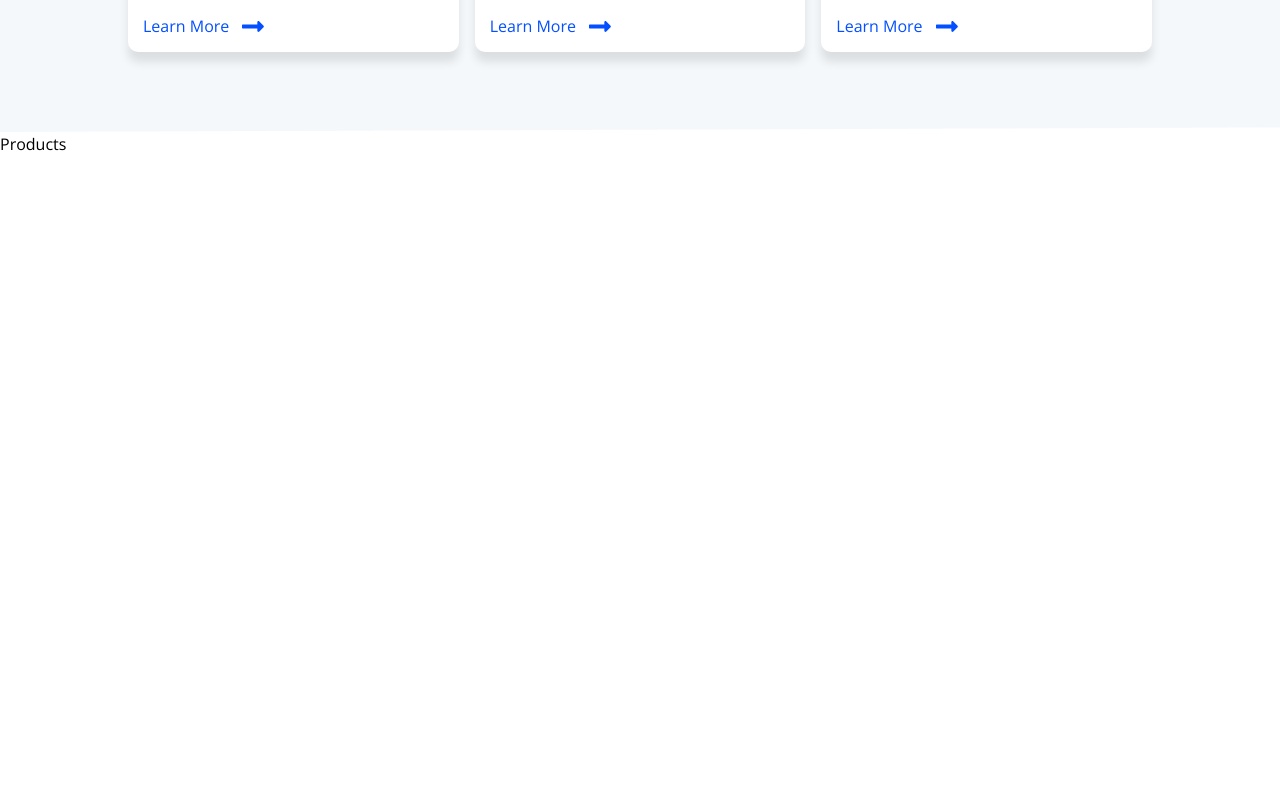
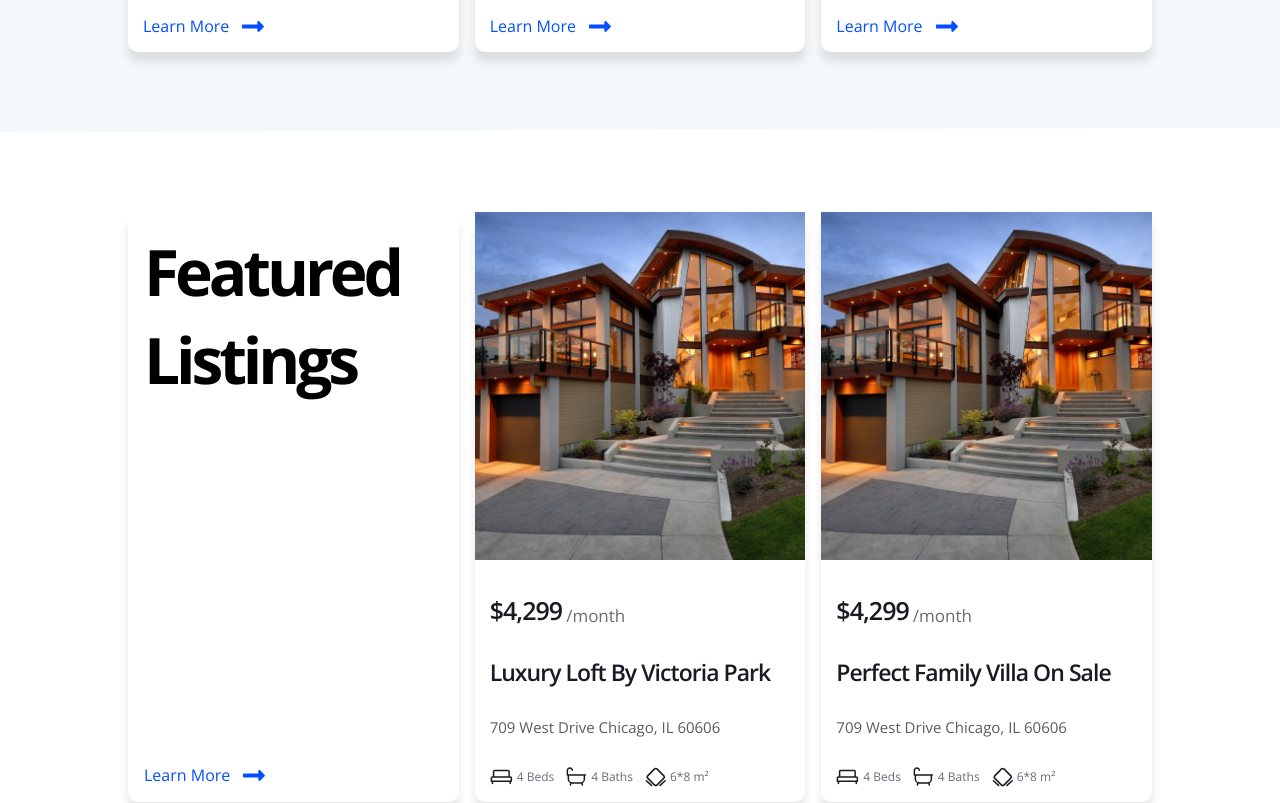
Before and after one commit to nbn2000/home-real-estate, a React (Vite) app: page / in a window 1280 px wide. Shown: the part 2120-2923 px from the top of the page. Built offline with nearby package versions, Linux system fonts and the light colour scheme.

Commit message:
products sections is ready

```diff
--- a/src/App.css
+++ b/src/App.css
@@ -168,7 +168,7 @@ a:active {
 
 .typography-xxl1-inter {
   font-family: "Inter" sans-serif;
-  font-size: 36px;
+  font-size: 24px;
   font-weight: 700;
   line-height: 43px;
   letter-spacing: -1.1100000143051147px;
--- a/src/sections/Products.jsx
+++ b/src/sections/Products.jsx
@@ -1,9 +1,87 @@
+import Card from "../components/card";
+import Img from "/featured-listings.png";
+import { Couch, Jacuzzi, SquareM, RightArrow } from "src/svg";
+
 const Products = () => {
   return (
-    <section id="product" className="h-screen">
-      Products
+    <section id="product" className="container-y-axis container-x-axis">
+      <h3 className="typography-xxl3-huge text-center mb-10 md:hidden ">
+        Featured Listings
+      </h3>
+      <Card>
+        <div className="md:flex hidden p-4 flex-col justify-between items-start gap-[15px] max-w-[191px] md:max-w-[294px] xl:max-w-[342px] shadow-[0px_10px_10px_0px_rgba(0,0,0,0.1)] bg-white rounded-[10px]">
+          <span className="typography-xxl3-huge ">Featured Listings</span>
+          <a
+            href="#"
+            className="flex flex-row justify-start items-center gap-[13px] text-primary typography-md"
+          >
+            <span>Learn More</span> <RightArrow />
+          </a>
+        </div>
+        {array.map((i, idx) => (
+          <div
+            key={idx}
+            className="flex flex-col justify-start items-start gap-[15px] max-w-[191px] md:max-w-[294px] xl:max-w-[342px] shadow-[0px_10px_10px_0px_rgba(0,0,0,0.1)] bg-white rounded-[10px]"
+          >
+            <img src={Img} alt="card img" />
+            <div className="w-full flex flex-col justify-between min-h-[181px] md:min-h-[227px] items-start gap-[14px] p-[15px]">
+              <div className="flex flex-row justify-center items-end gap-1">
+                <span className="typography-md-600-inter text-[rgba(25,26,35,1)] md:text-[25px] md:leading-[40px]">
+                  $4,299
+                </span>{" "}
+                <span className="typography-sm-300-inter md:text-[17px] md:leading-[28px] text-[rgba(104,106,121,1)]">
+                  /month
+                </span>
+              </div>
+              <span className="typography-sm-600-inter text-[rgba(25,26,35,1)] md:text-[23px] md:leading-[32px]">
+                {i}
+              </span>
+              <span className="typography-xs-inter !leading-[26px] text-[rgba(92,92,92,1)] md:text-[15px] md:leading-[26px]">
+                709 West Drive Chicago, IL 60606
+              </span>
+              <div className="flex flex-row justify-between items-center flex-wrap gap-3">
+                <div className="flex flex-row justify-center items-center gap-1 mx-auto">
+                  <Couch />
+                  <span className="typography-xs-inter text-[rgba(104,106,121,1)] md:text-[12px] md:leading-[20px]">
+                    4 Beds
+                  </span>
+                </div>
+                <div className="flex flex-row justify-center items-center gap-1 mx-auto">
+                  <Jacuzzi />
+                  <span className="typography-xs-inter text-[rgba(104,106,121,1)] md:text-[12px] md:leading-[20px]">
+                    4 Baths
+                  </span>
+                </div>
+                <div className="flex flex-row justify-center items-center gap-1 mx-auto">
+                  <SquareM />
+                  <span className="typography-xs-inter text-[rgba(104,106,121,1)] md:text-[12px] md:leading-[20px]">
+                    6*8 m²
+                  </span>
+                </div>
+              </div>
+            </div>
+          </div>
+        ))}
+        <div className="flex md:hidden p-4 flex-col justify-between items-start gap-[15px] max-w-[191px] md:max-w-[294px] xl:max-w-[342px] shadow-[0px_10px_10px_0px_rgba(0,0,0,0.1)] bg-white rounded-[10px]">
+          <span className="typography-xxl1-inter">Featured Listings</span>
+          <a
+            href="#"
+            className="flex flex-row justify-start items-center  gap-[13px] text-primary typography-md"
+          >
+            <span>Learn More</span> <RightArrow />
+          </a>
+        </div>
+      </Card>
     </section>
   );
 };
 
+const array = [
+  "Luxury Loft By Victoria Park",
+  "Perfect Family Villa On Sale",
+  "Comfortable Apartment",
+  "Luxury Loft By Victoria Park",
+  "Perfect Family Villa On Sale",
+];
+
 export default Products;
--- /dev/null
+++ b/src/svg/Couch.jsx
@@ -0,0 +1,22 @@
+const Couch = (props) => {
+  return (
+    <svg
+      xmlns="http://www.w3.org/2000/svg"
+      width={23}
+      height={16}
+      fill="none"
+      viewBox="0 0 23 16"
+      {...props}
+    >
+      <path
+        stroke="#191A23"
+        strokeLinecap="round"
+        strokeLinejoin="round"
+        strokeWidth={1.5}
+        d="M20.257 14.5v-2.167M2.48 14.5v-2.167m18.888 0h-20v-3.25c0-.287.117-.563.326-.766.208-.203.49-.317.786-.317h17.777c.295 0 .578.114.786.317.208.204.325.479.325.766v3.25Zm-2.222-9.75a1.07 1.07 0 0 0-.325-.766 1.125 1.125 0 0 0-.786-.317H4.702c-.295 0-.578.114-.786.317a1.07 1.07 0 0 0-.325.766V8h15.555V2.583Z"
+      />
+    </svg>
+  );
+};
+
+export default Couch;
--- /dev/null
+++ b/src/svg/Jacuzzi.jsx
@@ -0,0 +1,22 @@
+const Jacuzzi = (props) => {
+  return (
+    <svg
+      xmlns="http://www.w3.org/2000/svg"
+      width={21}
+      height={19}
+      viewBox="0 0 21 19"
+      fill="none"
+      {...props}
+    >
+      <path
+        stroke="#191A23"
+        strokeLinecap="round"
+        strokeLinejoin="round"
+        strokeWidth={1.5}
+        d="M6.368 3.333c0-.619-.263-1.212-.732-1.65A2.593 2.593 0 0 0 3.868 1c-.663 0-1.299.246-1.767.683a2.257 2.257 0 0 0-.733 1.65V8M1.368 8h18m-3.5 8 .5 2m-11.5-2-.5 2m14-6V8h-16v4a4 4 0 0 0 4 4h8a4 4 0 0 0 4-4Z"
+      />
+    </svg>
+  );
+};
+
+export default Jacuzzi;
--- /dev/null
+++ b/src/svg/SquareM.jsx
@@ -0,0 +1,22 @@
+const SquareM = (props) => {
+  return (
+    <svg
+      xmlns="http://www.w3.org/2000/svg"
+      width={21}
+      height={20}
+      fill="none"
+      viewBox="0 0 21 20"
+      {...props}
+    >
+      <path
+        stroke="#191A23"
+        strokeLinecap="round"
+        strokeLinejoin="round"
+        strokeWidth={1.5}
+        d="m9.366 17.853-6.45-6.45c-.73-.73-.73-2.075 0-2.805l6.45-6.45c.73-.73 2.075-.73 2.805 0l6.45 6.45c.73.73.73 2.074 0 2.804l-6.45 6.45c-.73.73-2.075.73-2.805 0ZM1.368 13.681l5.128 4.72M15.041 18.4l5.127-4.719"
+      />
+    </svg>
+  );
+};
+
+export default SquareM;
--- a/src/svg/index.js
+++ b/src/svg/index.js
@@ -11,3 +11,6 @@ export { default as Rooms } from "./Rooms";
 export { default as House } from "./House";
 export { default as DropDownIcon } from "./DropDownIcon";
 export { default as RightArrow } from "./RightArrow";
+export { default as Couch } from "./Couch";
+export { default as Jacuzzi } from "./Jacuzzi";
+export { default as SquareM } from "./SquareM";
```
Also changed, not shown: public/featured-listings.png (added).
